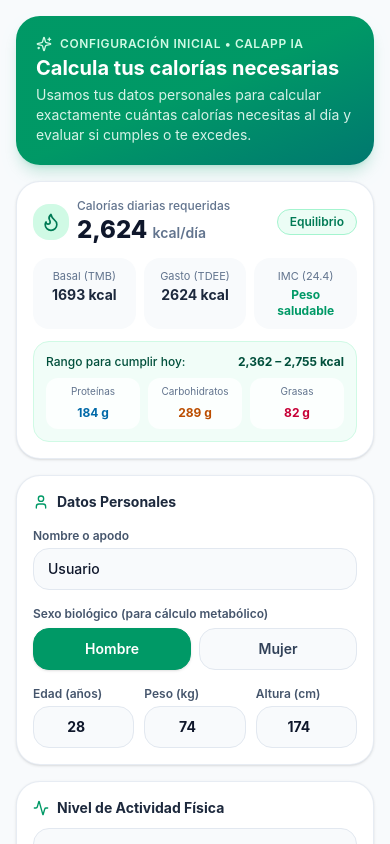
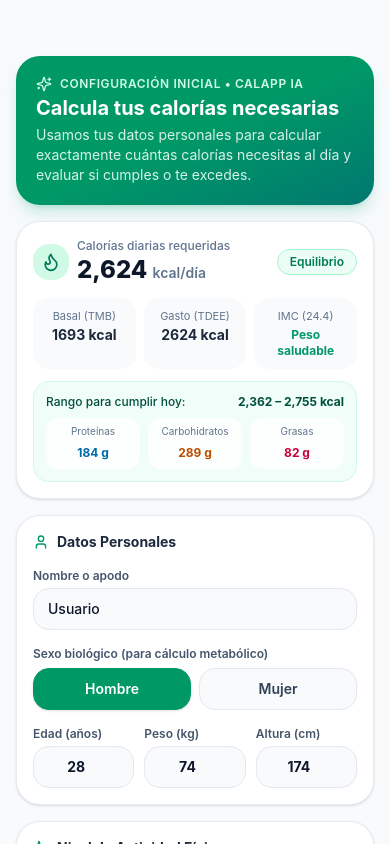
Before and after one commit to Rattlesnakez/CalApp, a React (Vite) app: page / in a window 390 px wide. Shown: the top 844 px of the page. Built offline with nearby package versions, Linux system fonts and the light colour scheme; no server answers.

Commit message:
fix: margen superior seguro para barra de estado en iPhone/movil

```diff
--- a/src/App.tsx
+++ b/src/App.tsx
@@ -73,7 +73,7 @@ export function App() {
 
   return (
     <div className="min-h-dvh bg-slate-100 flex justify-center">
-      <div className="w-full max-w-md min-h-dvh bg-slate-50 px-4 pt-4 shadow-xl shadow-slate-200/70">
+      <div className="w-full max-w-md min-h-dvh bg-slate-50 px-4 pt-safe shadow-xl shadow-slate-200/70">
         {isOnboarding ? (
           <OnboardingOrProfileView
             profile={profile}
--- a/src/components/PhotoScannerModal.tsx
+++ b/src/components/PhotoScannerModal.tsx
@@ -285,7 +285,7 @@ export const PhotoScannerModal: React.FC<PhotoScannerModalProps> = ({
       role="dialog"
       aria-modal="true"
     >
-      <div className="w-full max-w-md max-h-[92dvh] overflow-y-auto rounded-t-3xl sm:rounded-3xl bg-white shadow-2xl flex flex-col">
+      <div className="w-full max-w-md max-h-[86dvh] overflow-y-auto rounded-t-3xl sm:rounded-3xl bg-white shadow-2xl flex flex-col">
         {/* Cabecera Modal */}
         <div className="sticky top-0 z-10 flex items-center justify-between border-b border-slate-100 bg-white/95 backdrop-blur px-5 py-4">
           <div className="flex items-center gap-2">
--- a/src/index.css
+++ b/src/index.css
@@ -29,6 +29,16 @@
 }
 
 /* Safe area padding for iOS notch / home indicator */
+.pt-safe {
+  padding-top: max(1.25rem, calc(env(safe-area-inset-top, 0px) + 0.85rem));
+}
+
+@media (max-width: 640px) {
+  .pt-safe {
+    padding-top: max(3.5rem, calc(env(safe-area-inset-top, 0px) + 0.85rem));
+  }
+}
+
 .pb-safe {
   padding-bottom: max(0.75rem, env(safe-area-inset-bottom));
 }
```
